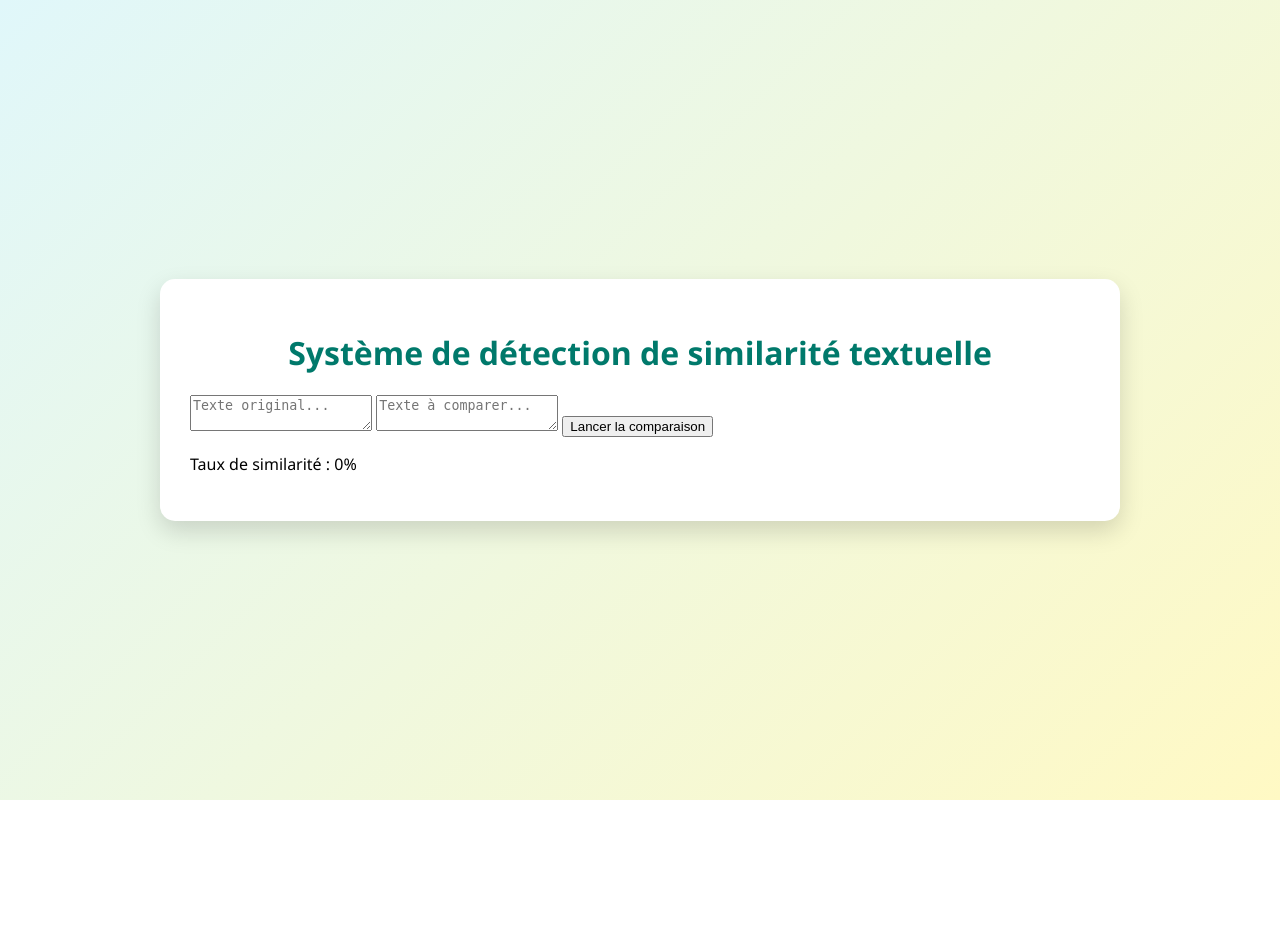
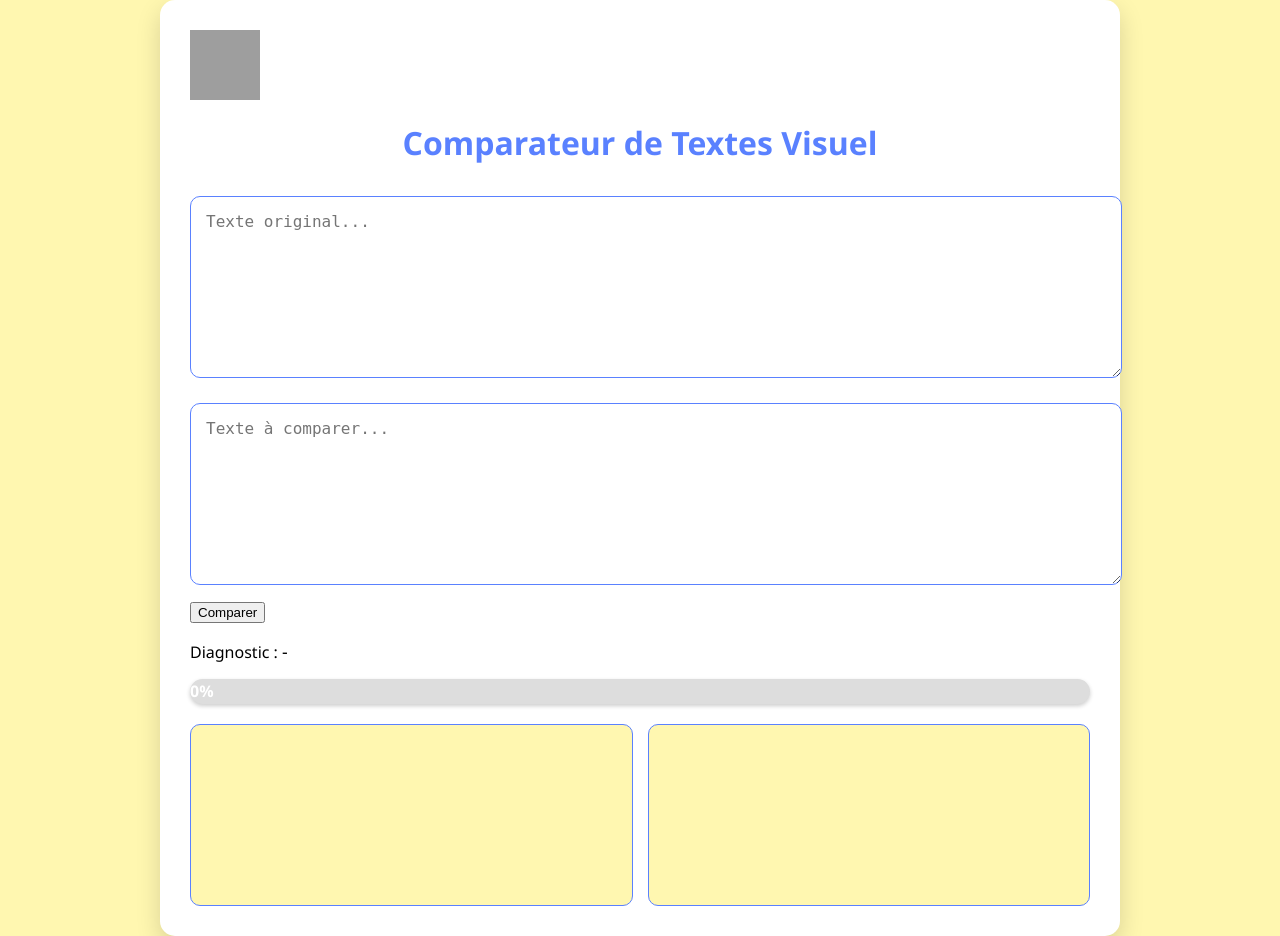
Before and after one commit to ayabenyahia/exam1oth, a Flask app: template templates/index.html in a window 1280 px wide. Before the commit the page ends 800 px from the top, so only its background shows below. Run offline with Flask 3, Linux system fonts and the light colour scheme; the template is opened without the code that fills it, so the values that code supplies are empty; grey boxes are pictures that could not be loaded.

Commit message:
pour ne pas les perdre

```diff
--- a/app.py
+++ b/app.py
@@ -1,23 +1,34 @@
-from flask import Flask, render_template
+from flask import Flask, jsonify
 from flask_cors import CORS
 from controllers.plagiat_controller import plagiat_bp
 
 # Initialisation de l'application Flask
 app = Flask(__name__)
 
-# Configuration CORS pour permettre les requêtes cross-origin
+# Configuration CORS
 CORS(app)
 
 # Enregistrement du Blueprint du contrôleur
 app.register_blueprint(plagiat_bp)
 
-# Route principale pour servir le frontend
+# Route de base (juste pour confirmer que ça marche)
 @app.route('/')
-def index():
-    """
-    Route qui sert la page d'accueil (interface utilisateur)
-    """
-    return render_template('index.html')
+def home():
+    return jsonify({
+        'message': 'API de détection de plagiat',
+        'status': 'opérationnel',
+        'routes_disponibles': [
+            'GET  /api/health',
+            'POST /api/clean-text',
+            'POST /api/extract-words',
+            'POST /api/jaccard-similarity',
+            'POST /api/cosine-similarity',
+            'POST /api/common-words',
+            'POST /api/unique-words',
+            'POST /api/compare',
+            'POST /api/compare-with-highlight'
+        ]
+    })
 
 # Point d'entrée de l'application
 if __name__ == '__main__':
--- a/models/text_analyzer.py
+++ b/models/text_analyzer.py
@@ -9,7 +9,7 @@ class TextAnalyzer:
     Utilise : Jaccard (basique), Cosinus (vectoriel), TF-IDF (IA/Machine Learning)
     """
 
-    def __init__(self):
+    def _init_(self):
         self.processor = TextProcessor()
         print("✅ Analyseur de texte initialisé avec TF-IDF (IA)")
 
@@ -128,7 +128,7 @@ class TextAnalyzer:
 
     def _calculate_tfidf_similarity(self, text1, text2):
         """
-        🤖 Similarité TF-IDF (Intelligence Artificielle / Machine Learning)
+         Similarité TF-IDF (Intelligence Artificielle / Machine Learning)
 
         TF-IDF = Term Frequency - Inverse Document Frequency
 
--- /dev/null
+++ b/static/script.js
@@ -0,0 +1,108 @@
+// Calcul de la distance de Levenshtein
+function levenshtein(a, b) {
+  const matrix = Array.from({ length: a.length + 1 }, () =>
+    Array(b.length + 1).fill(0)
+  );
+
+  for (let i = 0; i <= a.length; i++) matrix[i][0] = i;
+  for (let j = 0; j <= b.length; j++) matrix[0][j] = j;
+
+  for (let i = 1; i <= a.length; i++) {
+    for (let j = 1; j <= b.length; j++) {
+      const cost = a[i - 1] === b[j - 1] ? 0 : 1;
+      matrix[i][j] = Math.min(
+        matrix[i - 1][j] + 1,
+        matrix[i][j - 1] + 1,
+        matrix[i - 1][j - 1] + cost
+      );
+    }
+  }
+
+  return matrix[a.length][b.length];
+}
+
+// Calcul du taux de similarité
+function calculerSimilarite(texte1, texte2) {
+  const distance = levenshtein(texte1, texte2);
+  const longueurMax = Math.max(texte1.length, texte2.length);
+  return longueurMax === 0
+    ? 100
+    : ((1 - distance / longueurMax) * 100).toFixed(2);
+}
+
+// Diagnostic automatique avec couleur
+function interpretation(taux) {
+  taux = parseFloat(taux);
+  let message = "";
+  let couleur = "";
+
+  if (taux < 15) {
+    message = "Pas de plagiat";
+    couleur = "green";
+  } else if (taux < 30) {
+    message = "Ressemblance faible (probablement reformulation)";
+    couleur = "limegreen";
+  } else if (taux < 50) {
+    message = "Ressemblance moyenne (suspicion de plagiat partiel)";
+    couleur = "orange";
+  } else if (taux < 80) {
+    message = "Forte similarité (probable plagiat)";
+    couleur = "orangered";
+  } else {
+    message = "Plagiat confirmé (copie quasi directe)";
+    couleur = "red";
+  }
+
+  return { message, couleur };
+}
+
+// Comparaison mot par mot
+function genererDiff(texte1, texte2) {
+  const mots1 = texte1.split(/\s+/);
+  const mots2 = texte2.split(/\s+/);
+
+  const maxLen = Math.max(mots1.length, mots2.length);
+  let diff1 = "";
+  let diff2 = "";
+
+  for (let i = 0; i < maxLen; i++) {
+    const mot1 = mots1[i] || "";
+    const mot2 = mots2[i] || "";
+
+    if (mot1 === mot2) {
+      diff1 += `<span class="identique">${mot1}</span> `;
+      diff2 += `<span class="identique">${mot2}</span> `;
+    } else {
+      if (mot1) diff1 += `<span class="different">${mot1}</span> `;
+      if (mot2) diff2 += `<span class="different">${mot2}</span> `;
+    }
+  }
+
+  return { diff1, diff2 };
+}
+
+// Événement du bouton
+document.getElementById("comparerBtn").addEventListener("click", () => {
+  const texte1 = document.getElementById("texte1").value.trim();
+  const texte2 = document.getElementById("texte2").value.trim();
+
+  const taux = calculerSimilarite(texte1, texte2);
+
+  // Diagnostic automatique
+  const { message, couleur } = interpretation(taux);
+  const diagEl = document.getElementById("diagnostic");
+  diagEl.textContent = message;
+  diagEl.style.color = couleur;
+  diagEl.style.fontWeight = "bold";
+
+  // Barre principale = affichage du taux
+  const progress = document.getElementById("progress-bar");
+  progress.style.width = taux + "%";
+  progress.style.backgroundColor = couleur;
+  progress.textContent = taux + "% de similarité";
+
+  // Comparaison visuelle
+  const { diff1, diff2 } = genererDiff(texte1, texte2);
+  document.getElementById("diff1").innerHTML = diff1;
+  document.getElementById("diff2").innerHTML = diff2;
+});
--- a/static/style.css
+++ b/static/style.css
@@ -1,7 +1,7 @@
 /* Police et fond */
 body {
     font-family: 'Segoe UI', Tahoma, Geneva, Verdana, sans-serif;
-    background: linear-gradient(135deg, #e0f7fa, #fff9c4);
+    background: linear-gradient(135deg, #fff7b0, #fff7b0);
     margin: 0;
     padding: 0;
     display: flex;
@@ -19,8 +19,132 @@ body {
     width: 90%;
     max-width: 900px;
 }
+
 /* Titres */
 h1 {
     text-align: center;
-    color: #00796b;
+    color: #5a81ff;
 }
+
+/* Textareas stylées */
+textarea {
+    width: 100%;
+    height: 150px;
+    margin: 10px 0;
+    padding: 15px;
+    font-size: 16px;
+    border-radius: 10px;
+    border: 1px solid #5a81ff;
+    outline: none;
+    transition: 0.3s;
+}
+
+textarea:focus {
+    border-color: #00796b;
+    box-shadow: 0 0 5px rgba(0,121,107,0.3);
+}
+
+/* Bouton stylé */
+.btn {
+    width: 100%;
+    padding: 12px;
+    background: #00796b;
+    color: white;
+    border: none;
+    border-radius: 10px;
+    font-size: 18px;
+    cursor: pointer;
+    transition: 0.3s;
+}
+
+.btn:hover {
+    background: #004d40;
+}
+
+/* Taux de similarité */
+#similarite {
+    font-weight: bold;
+    color: #d84315;
+    font-size: 18px;
+    display: block;
+    text-align: center;
+    margin-top: 15px;
+}
+
+/* Diff visuel */
+#diffContainer {
+    display: flex;
+    gap: 15px;
+    margin-top: 20px;
+    flex-wrap: wrap;
+}
+
+.diffBox {
+    flex: 1 1 45%;
+    padding: 15px;
+    background: #fff7b0;
+    border: 1px solid #5a81ff;
+    border-radius: 10px;
+    min-height: 150px;
+    white-space: pre-wrap;
+    word-wrap: break-word;
+    overflow-x: auto;
+    font-size: 15px;
+}
+
+/* Surlignage */
+.identique {
+    background-color: #a5d6a7; /* vert clair */
+    border-radius: 3px;
+    padding: 2px 4px;
+}
+
+.different {
+    background-color: #ef9a9a; /* rouge clair */
+    border-radius: 3px;
+    padding: 2px 4px;
+}
+
+/* Responsive */
+@media (max-width: 768px) {
+    #diffContainer {
+        flex-direction: column;
+    }
+    .diffBox {
+        flex: 1 1 100%;
+    }
+}
+#diagnostic {
+  font-size: 1.1em;
+  margin-top: 5px;
+  transition: color 0.5s ease;
+}
+/* Barre de progression */
+#progress-container {
+  width: 100%;
+  height: 25px;
+  background-color: #ddd;
+  border-radius: 20px;
+  margin: 10px 0;
+  overflow: hidden;
+  box-shadow: 0 2px 4px rgba(0,0,0,0.2);
+}
+
+#progress-bar {
+  height: 100%;
+  width: 0%;
+  background-color: green;
+  color: white;
+  text-align: center;
+  line-height: 25px;
+  border-radius: 20px;
+  transition: width 0.8s ease, background-color 0.5s ease;
+  font-weight: bold;
+}
+
+#logo{
+    width: 70px;
+    height: 70px;
+    display: flex;
+    justify-content: flex-start;
+}
--- a/templates/index.html
+++ b/templates/index.html
@@ -2,20 +2,31 @@
 <html lang="fr">
  <head>
   <meta charset="UTF-8">
+  <link rel="stylesheet" href="">
+  <link rel="stylesheet" href="./static/style.css">
   <meta name="viewport" content="width=device-width, initial-scale=1.0">
-  <title>Système de détection de similarité textuelle</title>
-  <link rel="stylesheet" href="style.css">
+  <title>Comparateur de Textes</title>
+
+  <!-- Lien vers le fichier CSS -->
+  <link rel="stylesheet" href="{{ url_for('static', filename='style.css') }}">
 </head>
 <body>
   <div class="container">
-  <h1>Système de détection de similarité textuelle</h1>
+    <!-- Lien vers l'image -->
+    <img id="logo" src="{{ url_for('static', filename='logo_esisa.jpeg') }}" alt="Logo">
+
+    <h1>Comparateur de Textes Visuel</h1>
 
     <textarea id="texte1" placeholder="Texte original..."></textarea>
     <textarea id="texte2" placeholder="Texte à comparer..."></textarea>
 
-  <button id="comparerBtn">Lancer la comparaison</button>
+    <button id="comparerBtn">Comparer</button>
 
-  <p>Taux de similarité : <span id="similarite">0%</span></p>
+    <p>Diagnostic : <span id="diagnostic">-</span></p>
+
+    <div id="progress-container">
+      <div id="progress-bar">0%</div>
+    </div>
 
     <div id="diffContainer">
       <div class="diffBox" id="diff1"></div>
@@ -23,6 +34,7 @@
     </div>
   </div>
 
-  <script src="script.js"></script>
+  <!-- Lien vers le fichier JavaScript -->
+  <script src="{{ url_for('static', filename='script.js') }}"></script>
 </body>
 </html>
```
Also changed, not shown: static/logo_esisa.jpg (added). Lines whose indentation alone changed are shown as unchanged.
